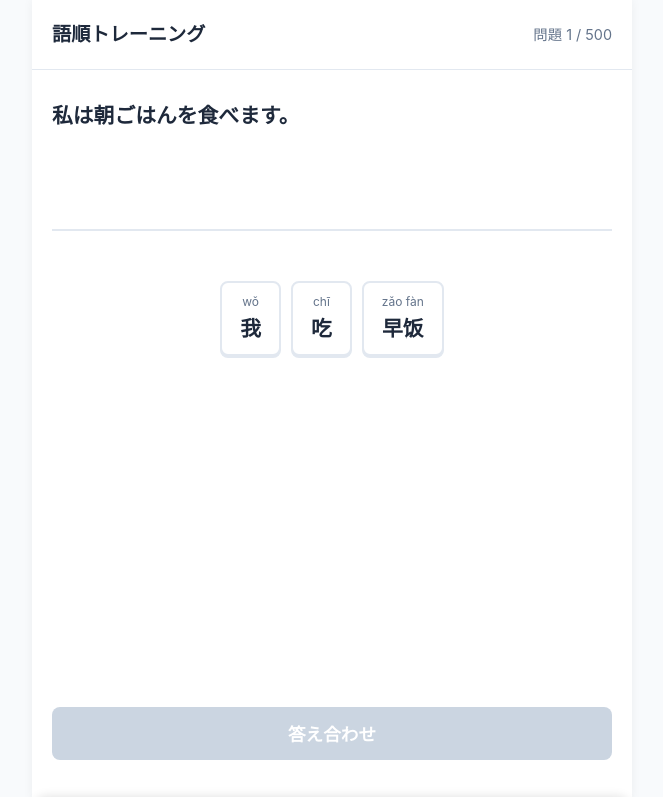
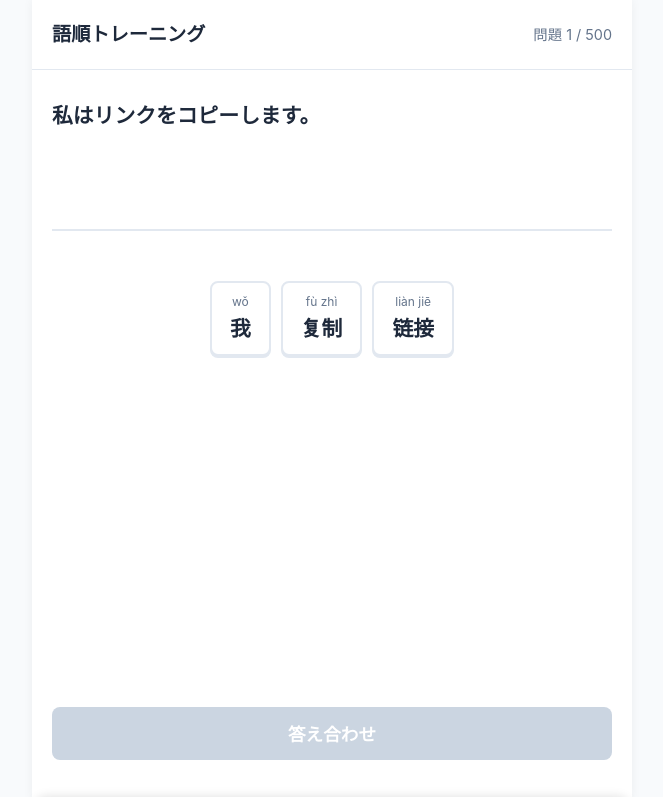
Before and after one commit to w24kyosuke/grammar-training, a website built with Vite: page index.html in a window 1280 px wide. Shown: the top 797 px of the page, without its empty margins (308-971 px from the left). Built offline with nearby package versions, Linux system fonts and the light colour scheme.

Commit message:
feat: shuffle questions on load

```diff
--- a/main.js
+++ b/main.js
@@ -19,7 +19,9 @@
 async function init() {
   try {
     const response = await fetch('./questions.json');
-    questions = await response.json();
+    let data = await response.json();
+    // 毎回ランダムに出題するためシャッフル
+    questions = data.sort(() => Math.random() - 0.5);
     totalQuestionsEl.textContent = questions.length;
     loadQuestion();
   } catch (e) {
@@ -31,6 +33,8 @@
 function loadQuestion() {
   if (currentQuestionIndex >= questions.length) {
     alert("全問題クリア！お疲れ様でした。");
+    // 全問クリア後に再シャッフルして最初から
+    questions.sort(() => Math.random() - 0.5);
     currentQuestionIndex = 0; // 最初から
   }
 
```
